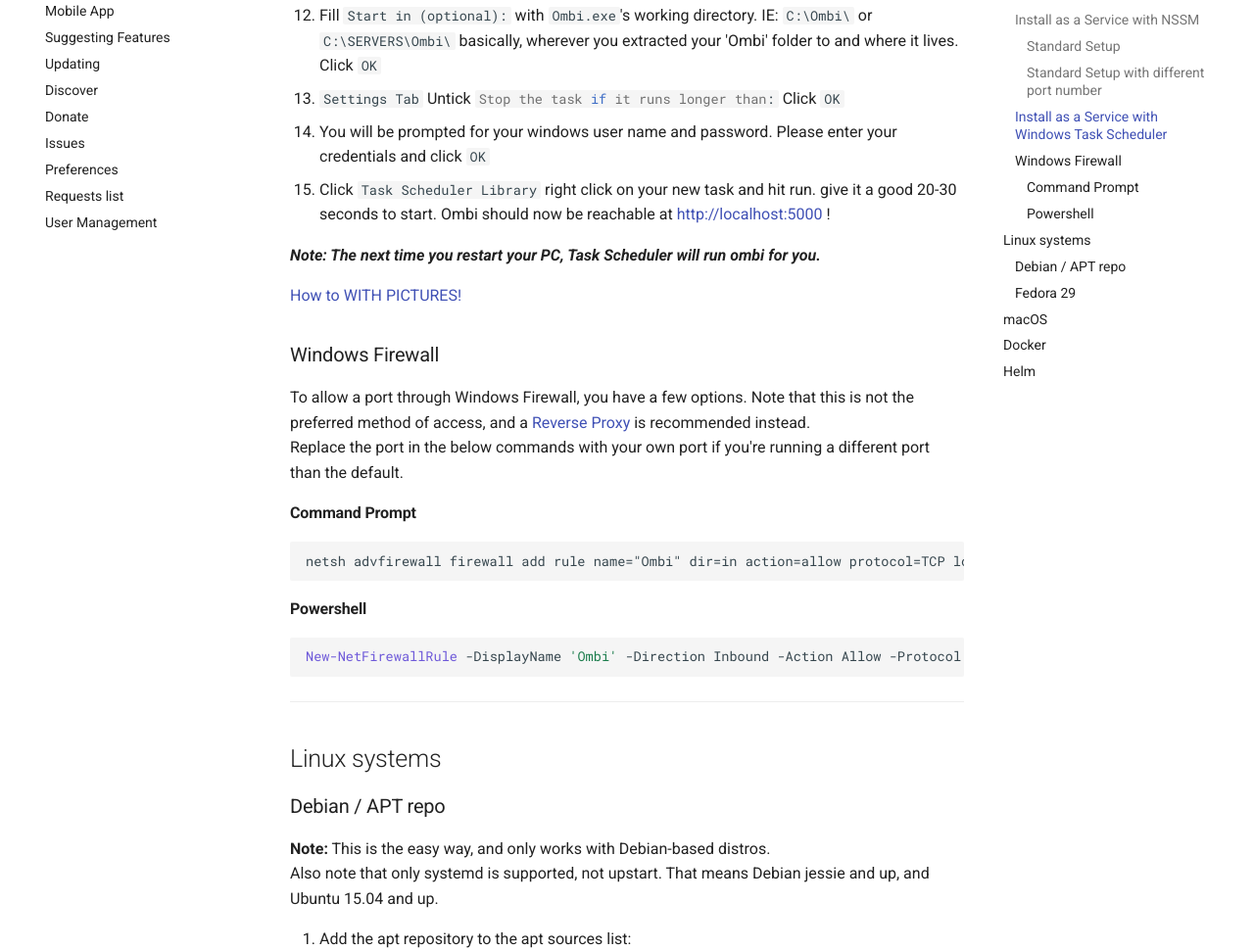
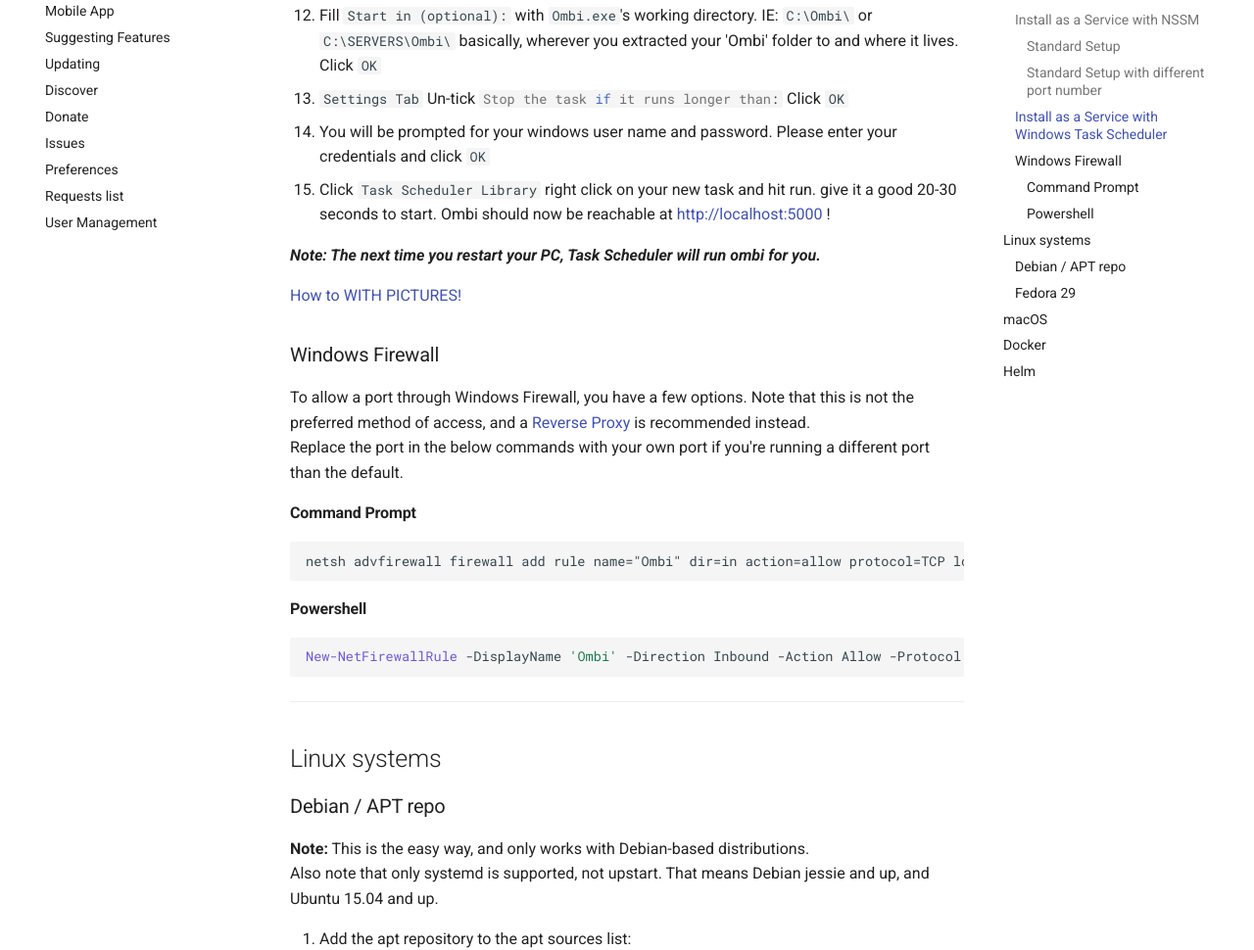
Before and after one commit to Ombi-app/Ombi.Docs, an MkDocs documentation site: the page built from docs/guides/installation.md, in a window 1280 px wide and 1400 px high, scrolled down 3308 px. Shown: the part 169-1139 px from the top of the window at 98% size. Built offline with MkDocs 1.6.1 and Material for MkDocs 9.7.7, drawn with Linux system fonts in a browser that asks for light colours; comment, search, counter and statistics services are not loaded; some of the changed text lies outside the part shown.

Commit message:
Enable markdown kbd syntax lint installation adjust dictionary further

```diff
--- a/docs/guides/installation.md
+++ b/docs/guides/installation.md
@@ -77,7 +77,7 @@
 
 As an alternative to NSSM, you can use Task Scheduler to run `Ombi.exe` as if you were double clicking it and running it like a regular executable, except it's hidden from the task bar and can only be closed by the Task Manager or the Task Scheduler.
 
-1. Open 'Task Scheduler' either search for it in start. Or simply Run... <kbd>WIN</kbd>+<kbd>R</kbd> `%windir%\system32\taskschd.msc`
+1. Open 'Task Scheduler' either search for it in start. Or simply Run... ++win+r++  `%windir%\system32\taskschd.msc`
 2. Click `Create task...` on the right hand side.
 3. Give the task a name. _Example:_ Ombi And a description if you want. (Not necessary)
 4. Check `Run with highest privileges`
@@ -89,7 +89,7 @@
 10. Click the `Actions` Tab and Click `New...`
 11. Click `Browse...` and navigate to your `Ombi.exe` Click `Open`
 12. Fill `Start in (optional):` with `Ombi.exe`'s working directory. IE: `C:\Ombi\` or `C:\SERVERS\Ombi\` basically, wherever you extracted your 'Ombi' folder to and where it lives. Click `OK`
-13. `Settings Tab` Untick `Stop the task if it runs longer than:` Click `OK`
+13. `Settings Tab` Un-tick `Stop the task if it runs longer than:` Click `OK`
 14. You will be prompted for your windows user name and password. Please enter your credentials and click `OK`
 15. Click `Task Scheduler Library` right click on your new task and hit run. give it a good 20-30 seconds to start.  Ombi should now be reachable at [http://localhost:5000](http://localhost:5000) !
 
@@ -121,7 +121,7 @@
 
 ### Debian / APT repo
 
-**Note:** This is the easy way, and only works with Debian-based distros.
+**Note:** This is the easy way, and only works with Debian-based distributions.
 Also note that only systemd is supported, not upstart. That means Debian jessie and up, and Ubuntu 15.04 and up.
 
 1. Add the apt repository to the apt sources list:
--- a/mkdocs.yml
+++ b/mkdocs.yml
@@ -83,6 +83,7 @@
   - sane_lists
   - pymdownx.highlight:
       guess_lang: true
+  - pymdownx.keys
   - pymdownx.superfences
   - pymdownx.inlinehilite
   - toc:
```
Also changed, not shown: other parts of docs/guides/installation.md (+1 -1 lines).
